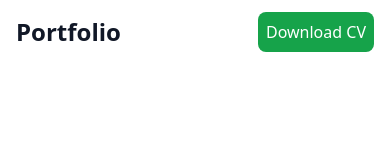
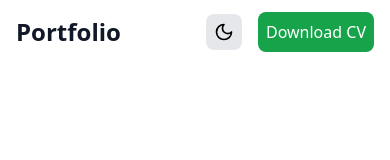
Before and after one commit to ShresthaSwapnil/Portfolio, a React (Vite) app: page / in a window 390 px wide. Shown: the top 160 px of the page. Built offline with nearby package versions, Linux system fonts and the light colour scheme.

Commit message:
Bug Fixes

```diff
--- a/src/App.jsx
+++ b/src/App.jsx
@@ -22,7 +22,7 @@ const App = () => {
     return () => window.removeEventListener("resize", checkMobile);
   }, []);
 
-  const x = useTransform(scrollYProgress, [0, 1], ["1%", "-76%"]);
+  const x = useTransform(scrollYProgress, [0, 1], ["1%", "-75%"]);
 
   if (isMobile) {
     return (
--- a/src/components/Navbar.jsx
+++ b/src/components/Navbar.jsx
@@ -28,7 +28,17 @@ const Navbar = () => {
               Portfolio
             </h1>
           </div>
-          <div className="block md:hidden">
+          <div className="md:hidden flex items-center space-x-4">
+            <button
+              onClick={() => setDarkMode(!darkMode)}
+              className="p-2 rounded-lg bg-gray-200 dark:bg-gray-700 hover:bg-gray-300 dark:hover:bg-gray-600"
+            >
+              {darkMode ? (
+                <Sun className="w-5 h-5" />
+              ) : (
+                <Moon className="w-5 h-5" />
+              )}
+            </button>
             <button
               onClick={handleDownloadCV}
               className="p-2 rounded-lg bg-green-600 text-white hover:bg-green-700"
```
